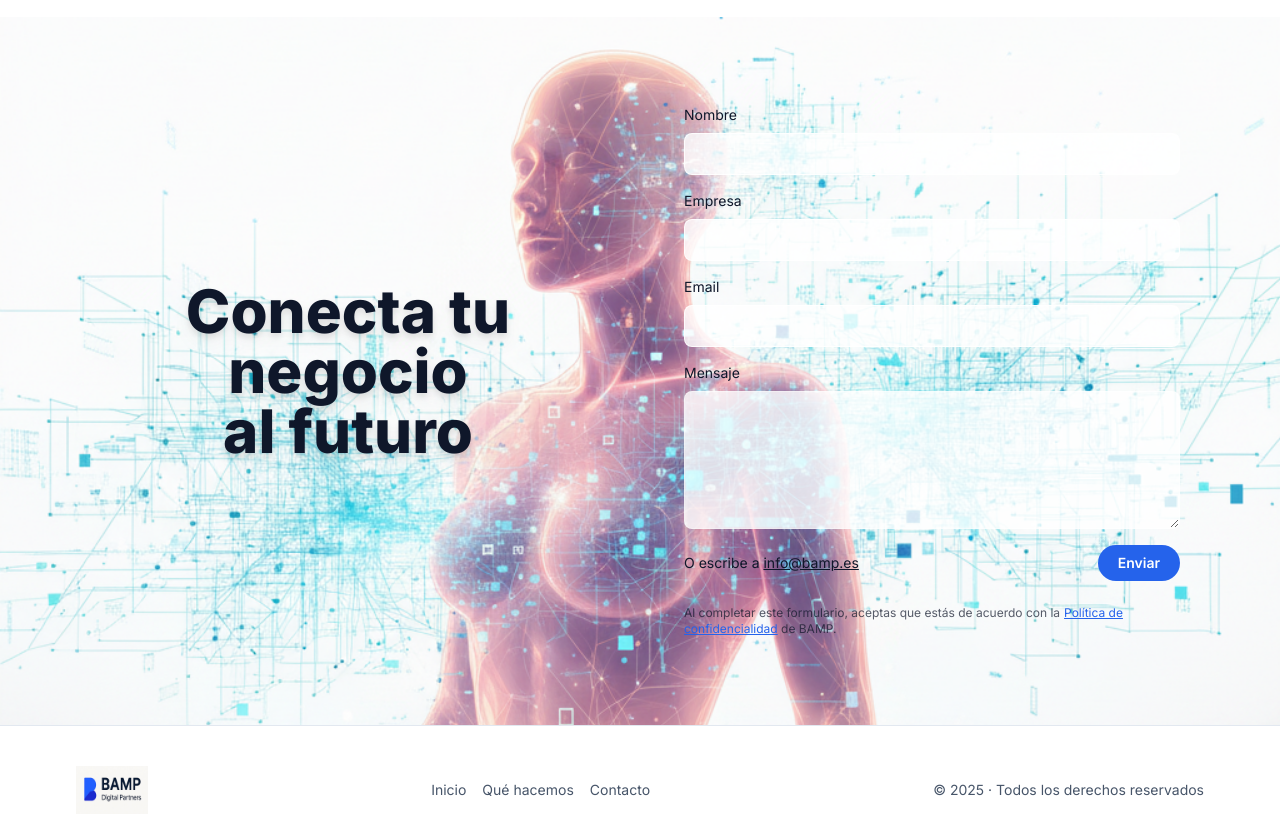
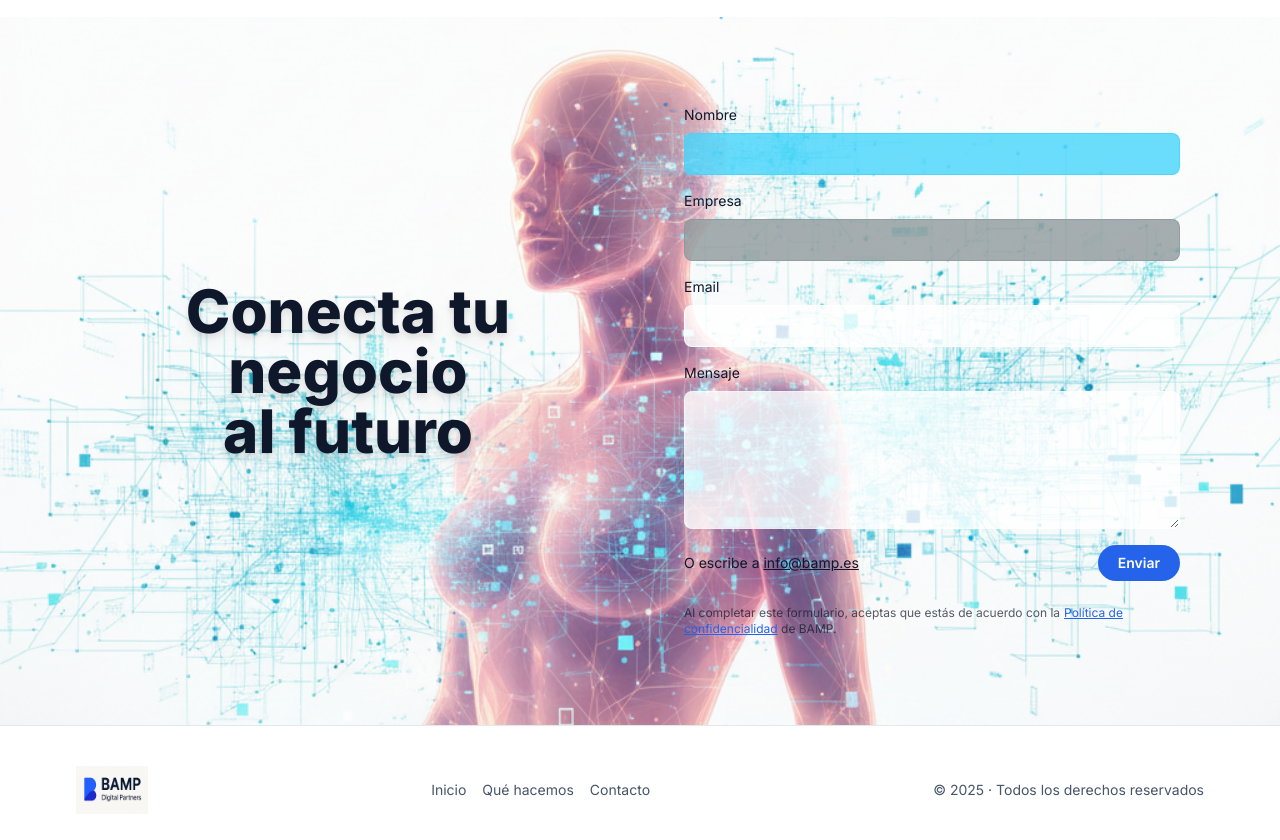
Before and after one commit to borjabamp/bamp, a Next.js app: page / in a window 1280 px wide. Shown: the part 3080-3920 px from the top of the page. Built offline with nearby package versions, Linux system fonts and the light colour scheme; no server answers.

Commit message:
ux: test colores

```diff
--- a/app/page.tsx
+++ b/app/page.tsx
@@ -309,7 +309,7 @@
               <input
                 name="nombre"
                 required
-                className="bg-white/80 border border-white/80 text-slate-900 placeholder-white/70 rounded-lg px-3 py-2 focus:outline-none focus:ring-2 focus:ring-indigo-300"
+                className="bg-[#47d5fc]/80 border border-[#47d5fc]/80 text-slate-900 placeholder-white/70 rounded-lg px-3 py-2 focus:outline-none focus:ring-2 focus:ring-indigo-300"
               />
             </label>
 
@@ -317,7 +317,7 @@
               <span className="text-sm text-slate-900">Empresa</span>
               <input
                 name="empresa"
-                className="bg-white/80 border border-white/80 text-slate-900 placeholder-white/70 rounded-lg px-3 py-2 focus:outline-none focus:ring-2 focus:ring-indigo-300"
+                className="bg-[#8f999c]/80 border border-[#8f999c]/80 text-slate-900 placeholder-white/70 rounded-lg px-3 py-2 focus:outline-none focus:ring-2 focus:ring-indigo-300"
               />
             </label>
 
```
